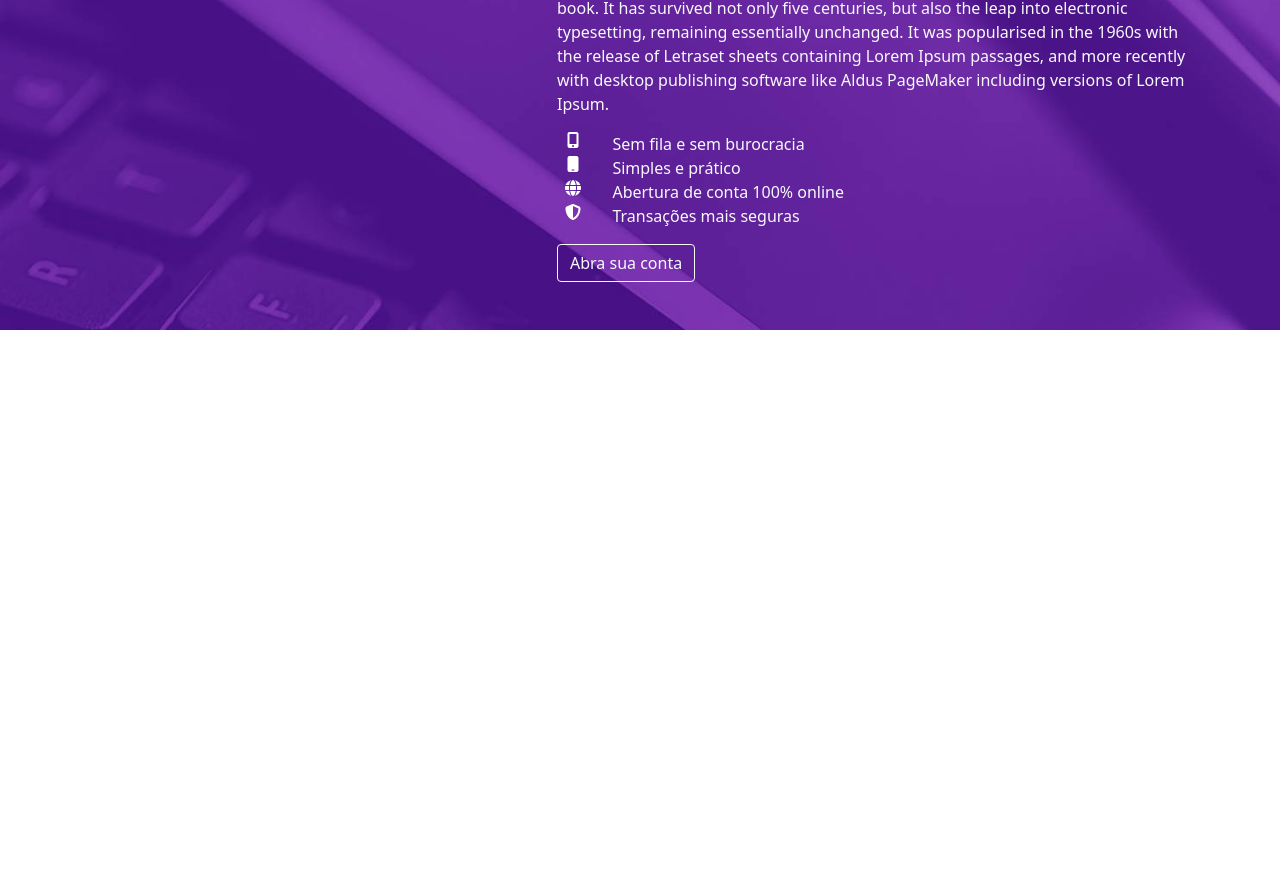
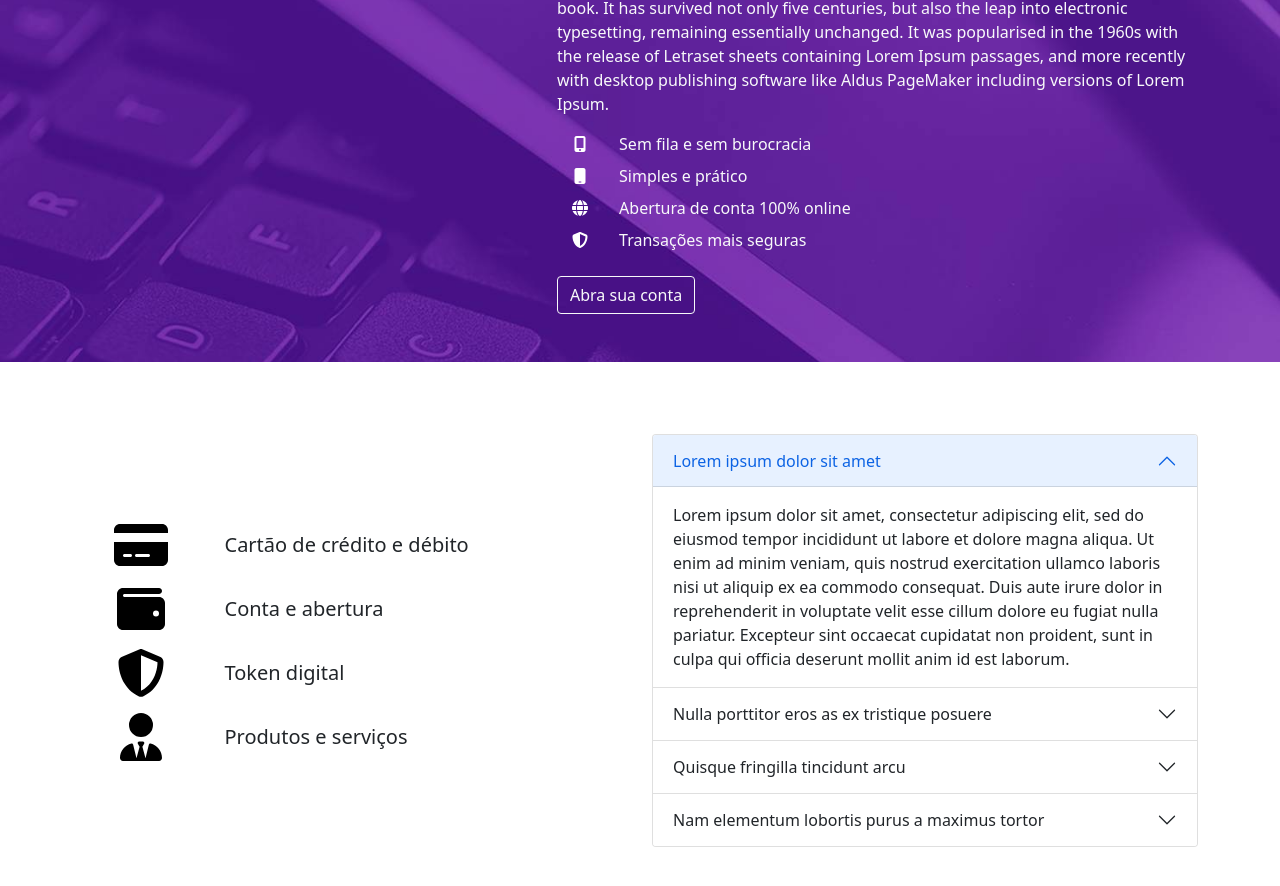
Before and after one commit to t0rciv/magbank-react, a React (Create React App) app: page / in a window 1280 px wide. Shown: the part 1858-2744 px from the top of the page. Before the commit the page ends 2212 px from the top, so only its background shows below. Built offline with nearby package versions, Linux system fonts and the light colour scheme.

Commit message:
implement Faq

```diff
--- a/src/App.js
+++ b/src/App.js
@@ -4,8 +4,10 @@ import Hero from './components/Hero';
 import CreditCard from './components/CreditCard';
 import CardList from './components/CardList';
 import CenteredButton from './components/CenteredButton';
+import Institutional from './components/Institutional';
+import Faq from './components/Faq';
 import './App.css';
-import Institutional from './components/Institutional';
+
 
 import posts from './data/posts';
 
@@ -19,6 +21,7 @@ const App = () => (
       <CardList posts={posts} />
       <CenteredButton>Abra sua conta</CenteredButton>
       <Institutional />
+      <Faq />
     </div>
   );
 
--- a/src/components/CreditCard.js
+++ b/src/components/CreditCard.js
@@ -1,7 +1,6 @@
 import React from "react";
 import { Container, Row, Col, Image } from 'react-bootstrap';
 import IconText from "./IconText";
-import { FontAwesomeIcon } from "@fortawesome/react-fontawesome";
 import {
     faCreditCard,
     faMobile,
--- /dev/null
+++ b/src/components/Faq.js
@@ -0,0 +1,115 @@
+import React from "react";
+import {
+    Container,
+    Row,
+    Col,
+    Accordion,
+} from 'react-bootstrap';
+import IconText from "./IconText";
+import { FontAwesomeIcon } from "@fortawesome/react-fontawesome";
+import {
+    faCreditCard,
+    faWallet,
+    faUserTie,
+    faShieldAlt
+} from "@fortawesome/free-solid-svg-icons";
+
+const Faq = () => (
+    <Container className='py-5'>
+        <Row className='d-flex align-items-center'>
+
+            <Col className='d-lg-none mb-5' xs={12}>
+                <Row>
+                    <Col className='d-flex justify-content-center'>
+                        <FontAwesomeIcon icon={faCreditCard} size='2x' />
+                    </Col>
+
+                    <Col className='d-flex justify-content-center'>
+                        <FontAwesomeIcon icon={faWallet} size='2x' />
+                    </Col>
+
+                    <Col className='d-flex justify-content-center'>
+                        <FontAwesomeIcon icon={faShieldAlt} size='2x' />
+                    </Col>
+
+                    <Col className='d-flex justify-content-center'>
+                        <FontAwesomeIcon icon={faUserTie} size='2x' />
+                    </Col>
+                </Row>
+            </Col>
+
+            <Col className='d-none d-lg-block'>
+                <IconText icon={faCreditCard} size={3} className='mb-3' textClassName='lead'>
+                    Cartão de crédito e débito
+                </IconText>
+
+                <IconText icon={faWallet} size={3} className='mb-3' textClassName='lead'>
+                    Conta e abertura
+                </IconText>
+
+                <IconText icon={faShieldAlt} size={3} className='mb-3' textClassName='lead'>
+                    Token digital
+                </IconText>
+
+                <IconText icon={faUserTie} size={3} textClassName='lead'>
+                    Produtos e serviços
+                </IconText>
+            </Col>
+
+            <Col>
+                <Accordion defaultActiveKey="0">
+                    <Accordion.Item eventKey="0">
+                        <Accordion.Header>Lorem ipsum dolor sit amet</Accordion.Header>
+                        <Accordion.Body>
+                            Lorem ipsum dolor sit amet, consectetur adipiscing elit, sed do eiusmod
+                            tempor incididunt ut labore et dolore magna aliqua. Ut enim ad minim
+                            veniam, quis nostrud exercitation ullamco laboris nisi ut aliquip ex ea
+                            commodo consequat. Duis aute irure dolor in reprehenderit in voluptate
+                            velit esse cillum dolore eu fugiat nulla pariatur. Excepteur sint occaecat
+                            cupidatat non proident, sunt in culpa qui officia deserunt mollit anim id
+                            est laborum.
+                        </Accordion.Body>
+                    </Accordion.Item>
+                    <Accordion.Item eventKey="1">
+                        <Accordion.Header>Nulla porttitor eros as ex tristique posuere</Accordion.Header>
+                        <Accordion.Body>
+                            Lorem ipsum dolor sit amet, consectetur adipiscing elit, sed do eiusmod
+                            tempor incididunt ut labore et dolore magna aliqua. Ut enim ad minim
+                            veniam, quis nostrud exercitation ullamco laboris nisi ut aliquip ex ea
+                            commodo consequat. Duis aute irure dolor in reprehenderit in voluptate
+                            velit esse cillum dolore eu fugiat nulla pariatur. Excepteur sint occaecat
+                            cupidatat non proident, sunt in culpa qui officia deserunt mollit anim id
+                            est laborum.
+                        </Accordion.Body>
+                    </Accordion.Item>
+                    <Accordion.Item eventKey="2">
+                        <Accordion.Header>Quisque fringilla tincidunt arcu</Accordion.Header>
+                        <Accordion.Body>
+                            Lorem ipsum dolor sit amet, consectetur adipiscing elit, sed do eiusmod
+                            tempor incididunt ut labore et dolore magna aliqua. Ut enim ad minim
+                            veniam, quis nostrud exercitation ullamco laboris nisi ut aliquip ex ea
+                            commodo consequat. Duis aute irure dolor in reprehenderit in voluptate
+                            velit esse cillum dolore eu fugiat nulla pariatur. Excepteur sint occaecat
+                            cupidatat non proident, sunt in culpa qui officia deserunt mollit anim id
+                            est laborum.
+                        </Accordion.Body>
+                    </Accordion.Item>
+                    <Accordion.Item eventKey="3">
+                        <Accordion.Header>Nam elementum lobortis purus a maximus tortor</Accordion.Header>
+                        <Accordion.Body>
+                            Lorem ipsum dolor sit amet, consectetur adipiscing elit, sed do eiusmod
+                            tempor incididunt ut labore et dolore magna aliqua. Ut enim ad minim
+                            veniam, quis nostrud exercitation ullamco laboris nisi ut aliquip ex ea
+                            commodo consequat. Duis aute irure dolor in reprehenderit in voluptate
+                            velit esse cillum dolore eu fugiat nulla pariatur. Excepteur sint occaecat
+                            cupidatat non proident, sunt in culpa qui officia deserunt mollit anim id
+                            est laborum.
+                        </Accordion.Body>
+                    </Accordion.Item>
+                </Accordion>
+            </Col>
+        </Row>
+    </Container>
+);
+
+export default Faq;
--- a/src/components/IconText.js
+++ b/src/components/IconText.js
@@ -11,7 +11,7 @@ const IconText = ({
     textClassName = '',
     children,
 }) => (
-    <Row>
+    <Row className={`d-flex align-items-center ${className}`}>
         <Col xs={size} className='d-flex justify-content-center'>
             <FontAwesomeIcon icon={icon} size={`${size}x`} color={color} />
         </Col>
--- a/src/components/Institutional.css
+++ b/src/components/Institutional.css
@@ -1,6 +1,7 @@
 .institutional {
     background-image: url('../assets/institutional.jpg');
     background-size: cover;
+    background-position: center;
 }
 
 .institutional-title {
--- a/src/components/Institutional.js
+++ b/src/components/Institutional.js
@@ -16,6 +16,7 @@ const Institutional = () => (
                     Lorem Ipsum is simply dummy text of the printing and typesetting industry. Lorem Ipsum has been the industry's standard dummy text ever since the 1500s, when an unknown printer took a galley of type and scrambled it to make a type specimen book. It has survived not only five centuries, but also the leap into electronic typesetting, remaining essentially unchanged. It was popularised in the 1960s with the release of Letraset sheets containing Lorem Ipsum passages, and more recently with desktop publishing software like Aldus PageMaker including versions of Lorem Ipsum.
                     </p>
 
+                    <div className='px-2'>
                         <IconText icon={faMobileAlt} color='#fff' className='mb-2'>
                             Sem fila e sem burocracia
                         </IconText>
@@ -31,8 +32,7 @@ const Institutional = () => (
                         <IconText icon={faShieldAlt} color='#fff' className='mb-2'>
                             Transações mais seguras
                         </IconText>
-
-
+                    </div>
                     <Button variant='outline-light' className='mt-3'>
                         Abra sua conta
                     </Button>
```
Lines whose indentation alone changed are shown as unchanged.
